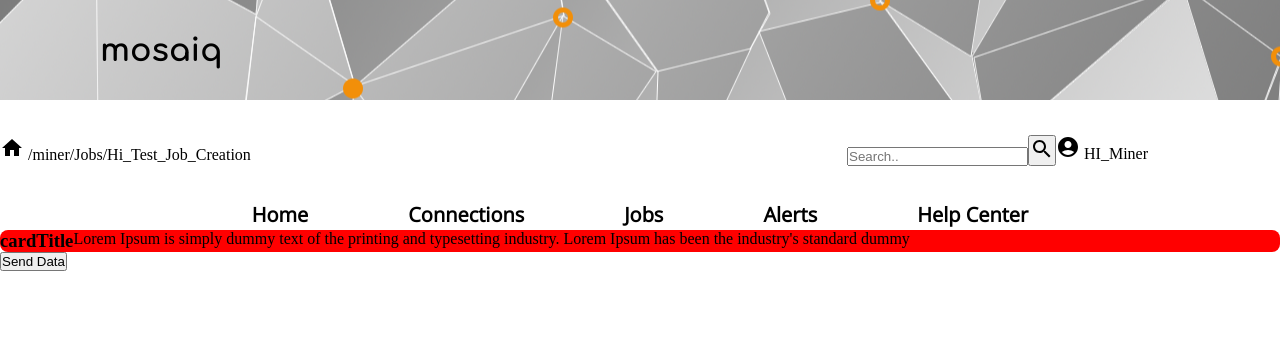
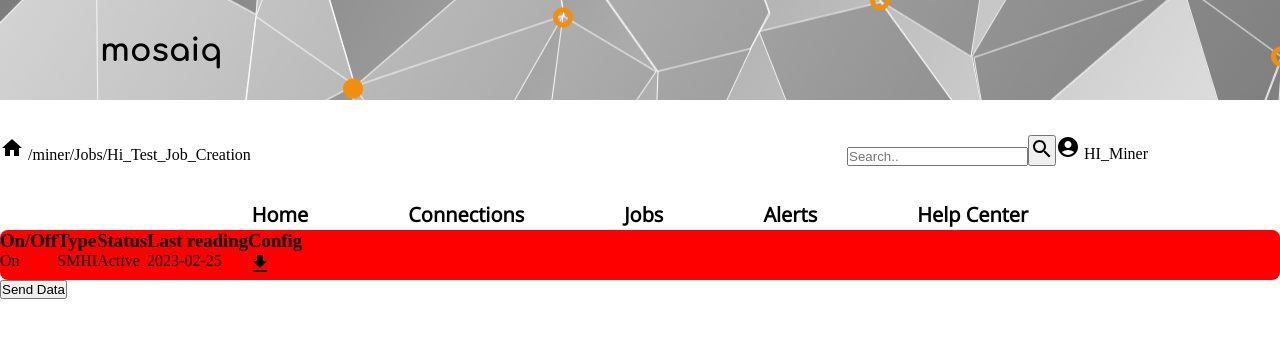
Before and after one commit to johnsonmkevin/mosaiq_iquest_hyper_project-main, a React (Create React App) app in the folder client/: page / in a window 1280 px wide. Shown: the top 338 px of the page. Built offline with nearby package versions, Linux system fonts and the light colour scheme; no server answers.

Commit message:
uppdated the dashboard card

```diff
--- a/client/src/App.jsx
+++ b/client/src/App.jsx
@@ -1,6 +1,6 @@
 import { useEffect } from "react";
 import "./App.css";
-import Card from "../src/components/Card.js";
+import StatusCard from "./components/StatusCard.js";
 import HomeIcon from "@mui/icons-material/Home";
 import SearchSharpIcon from "@mui/icons-material/SearchSharp";
 import AccountCircleSharpIcon from "@mui/icons-material/AccountCircleSharp";
@@ -12,12 +12,15 @@ function App() {
   // re render on every change
   useEffect(() => {
     ws.onopen = (res) => console.log("OPEN CONNECTION ====>", res);
-		ws.onmessage = (res) => console.log("MESSAGE FROM BACKEND ====>", JSON.parse(res.data));
+    ws.onmessage = (res) =>
+      console.log("MESSAGE FROM BACKEND ====>", JSON.parse(res.data));
   }, []);
 
   // sends expected data that we want to receive
   const sendData = () => {
-		ws.send(JSON.stringify({ type: "MineService", action: "LOAD_ALL_CONNECTIONS" }));
+    ws.send(
+      JSON.stringify({ type: "MineService", action: "LOAD_ALL_CONNECTIONS" })
+    );
   };
 
   return (
@@ -65,9 +68,16 @@ function App() {
         </div>
       </div>
       <div className="dashboard">
-				<Card
-					title="cardTitle"
-					body="Lorem Ipsum is simply dummy text of the printing and typesetting industry. Lorem Ipsum has been the industry's standard dummy"
+        <StatusCard
+          title1="On/Off"
+          title2="Type"
+          title3="Status"
+          title4="Last reading"
+          title5="Config"
+          swtich="On"
+          type="SMHI"
+          status="Active"
+          lastReading="2023-02-25"
         />
       </div>
       <button onClick={sendData}>Send Data</button>
--- a/client/src/components/Card.js
+++ /dev/null
@@ -1,16 +0,0 @@
-import React from "react";
-import "./Card.css";
-
-function Card({ title, body }) {
-  return (
-    <div className="cardContainer">
-      <div className="card-title">
-        <h3>{title}</h3>
-      </div>
-      <div className="card-body"></div>
-      <p>{body}</p>
-    </div>
-  );
-}
-
-export default Card;
--- /dev/null
+++ b/client/src/components/StatusCard.js
@@ -0,0 +1,54 @@
+import React from "react";
+import "./StatusCard.css";
+import DownloadIcon from "@mui/icons-material/Download";
+
+function Card({
+  title1,
+  title2,
+  title3,
+  title4,
+  title5,
+  swtich,
+  type,
+  status,
+  lastReading,
+}) {
+  return (
+    <div className="cardContainer">
+      <div className="titleContainer">
+        <div className="card-title">
+          <h3>{title1}</h3>
+          <div className="switch">{swtich}</div>
+        </div>
+      </div>
+      <div className="titleContainer">
+        <div className="card-title">
+          <h3>{title2}</h3>
+          <div className="type">{type}</div>
+        </div>
+      </div>
+      <div className="titleContainer">
+        <div className="card-title">
+          <h3>{title3}</h3>
+          <div className="status">{status}</div>
+        </div>
+      </div>
+      <div className="titleContainer">
+        <div className="card-title">
+          <h3>{title4}</h3>
+          <div className="lastReading">{lastReading}</div>
+        </div>
+      </div>
+      <div className="titleContainer">
+        <div className="card-title">
+          <h3>{title5}</h3>
+          <div>
+            <DownloadIcon />
+          </div>
+        </div>
+      </div>
+    </div>
+  );
+}
+
+export default Card;
```
Also changed, not shown: client/src/components/StatusCard.css (renamed from client/src/components/Card.css). Lines whose indentation alone changed are shown as unchanged.
